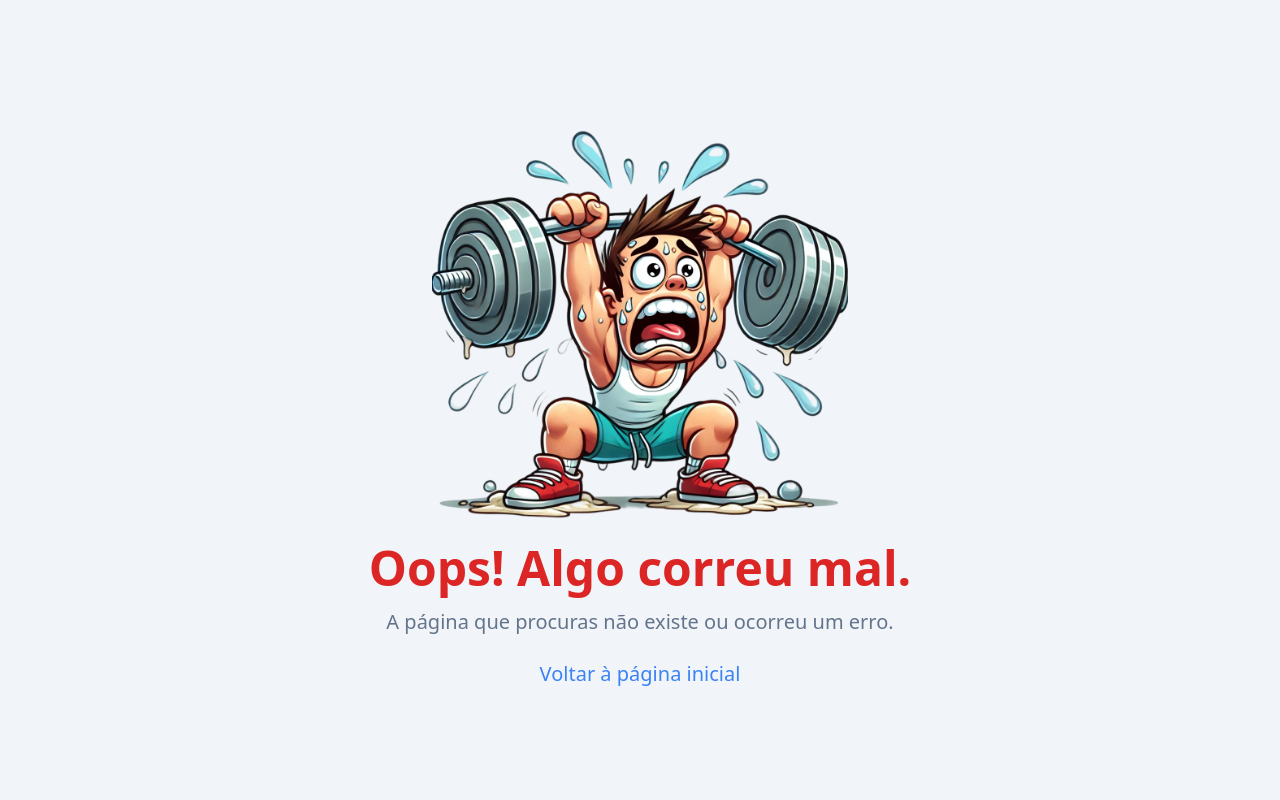
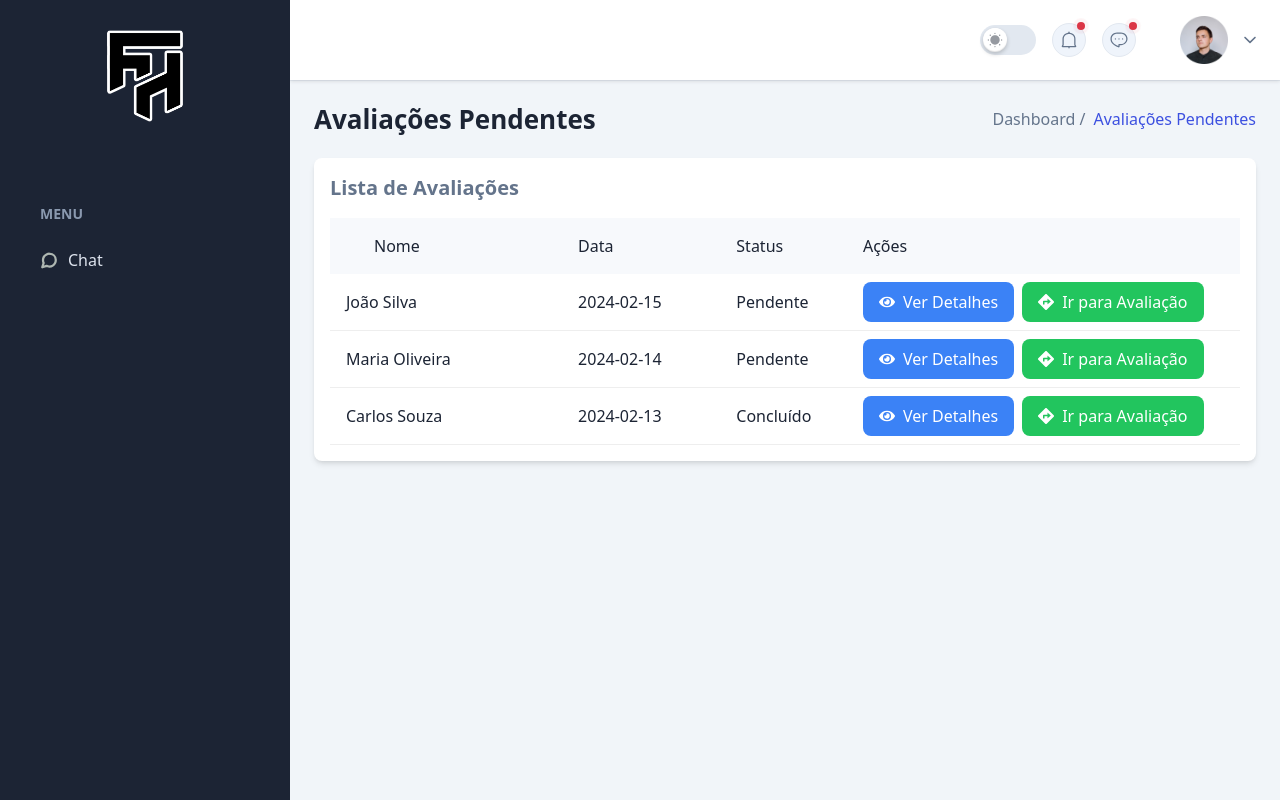
Before and after one commit to vmirfak/dev-fit-hub, a React (Vite) app: page /evaluations in a window 1280 px wide. Built offline with nearby package versions, Linux system fonts and the light colour scheme.

Commit message:
Pending Evaluations implementation;

```diff
--- a/src/App.tsx
+++ b/src/App.tsx
@@ -30,6 +30,7 @@ import ExercisePlanOverview from "./pages/Exercise/ExercisePlanOverview";
 import IndividualClientOverview from "./pages/Clients/IndividualClientOverview";
 import FoodPlanDetails from "./pages/Diet/FoodPlanDetails";
 import ExercisePlanDetails from "./pages/Exercise/ExercisePlanDetails";
+import ProEvaluations from "./pages/Evaluations/ProEvaluations";
 
 function App() {
   const [loading, setLoading] = useState<boolean>(false);
@@ -279,6 +280,15 @@ function App() {
             </>
           }
         />
+        <Route
+          path="/evaluations"
+          element={
+            <>
+              <PageTitle title="Avaliações Pendentes" />
+              <ProEvaluations />
+            </>
+          }
+        />
         <Route path="*" element={<ErrorPage />} />
       </Routes>
     </>
--- a/src/components/Sidebar/index.tsx
+++ b/src/components/Sidebar/index.tsx
@@ -227,31 +227,17 @@ const Sidebar = ({ sidebarOpen, setSidebarOpen }: SidebarProps) => {
                   </li>
                 </>
               )}
-              {/* <!-- Menu Item Evaluations --> */}
+              {/* <!-- Menu Item User Evaluations2 --> */}
               {user?.role === "admin" && (
                 <>
-                  <SidebarLinkGroup
-                    activeCondition={
-                      pathname === "/evaluationhistory" ||
-                      pathname === "/newevaluation"
-                    }
-                  >
-                    {(handleClick, open) => {
-                      return (
-                        <React.Fragment>
+                  <li>
+                    {" "}
                     <NavLink
-                            to="#"
-                            className={`group relative flex items-center gap-2.5 rounded-sm px-4 py-2 font-medium text-bodydark1 duration-300 ease-in-out hover:bg-graydark dark:hover:bg-meta-4 ${
-                              (pathname === "/evaluationhistory" ||
-                                pathname === "/newevaluation") &&
+                      to="/evaluations"
+                      className={`group relative flex items-center gap-2.5 rounded-sm py-2 px-4 font-medium text-bodydark1 duration-300 ease-in-out hover:bg-graydark dark:hover:bg-meta-4 ${
+                        pathname.includes("evaluations") &&
                         "bg-graydark dark:bg-meta-4"
                       }`}
-                            onClick={(e) => {
-                              e.preventDefault();
-                              sidebarExpanded
-                                ? handleClick()
-                                : setSidebarExpanded(true);
-                            }}
                     >
                       <svg
                               xmlns="http://www.w3.org/2000/svg"
@@ -268,60 +254,8 @@ const Sidebar = ({ sidebarOpen, setSidebarOpen }: SidebarProps) => {
                               <path d="M18.7 8l-5.1 5.2-2.8-2.7L7 14.3" />
                             </svg>
                       Avaliações
-                            <svg
-                              className={`absolute right-4 top-1/2 -translate-y-1/2 fill-current ${
-                                open && "rotate-180"
-                              }`}
-                              width="20"
-                              height="20"
-                              viewBox="0 0 20 20"
-                              fill="none"
-                              xmlns="http://www.w3.org/2000/svg"
-                            >
-                              <path
-                                fillRule="evenodd"
-                                clipRule="evenodd"
-                                d="M4.41107 6.9107C4.73651 6.58527 5.26414 6.58527 5.58958 6.9107L10.0003 11.3214L14.4111 6.91071C14.7365 6.58527 15.2641 6.58527 15.5896 6.91071C15.915 7.23614 15.915 7.76378 15.5896 8.08922L10.5896 13.0892C10.2641 13.4147 9.73651 13.4147 9.41107 13.0892L4.41107 8.08922C4.08563 7.76378 4.08563 7.23614 4.41107 6.9107Z"
-                                fill=""
-                              />
-                            </svg>
-                          </NavLink>
-                          {/* <!-- Dropdown Menu Start --> */}
-                          <div
-                            className={`translate transform overflow-hidden ${
-                              !open && "hidden"
-                            }`}
-                          >
-                            <ul className="mt-4 mb-5.5 flex flex-col gap-2.5 pl-6">
-                              <li>
-                                <NavLink
-                                  to="/evaluationhistory"
-                                  className={({ isActive }) =>
-                                    "group relative flex items-center gap-2.5 rounded-md px-4 font-medium text-bodydark2 duration-300 ease-in-out hover:text-white " +
-                                    (isActive && "!text-white")
-                                  }
-                                >
-                                  Histórico
                     </NavLink>
                   </li>
-                              <li>
-                                <NavLink
-                                  to="/newevaluation"
-                                  className={({ isActive }) =>
-                                    "group relative flex items-center gap-2.5 rounded-md px-4 font-medium text-bodydark2 duration-300 ease-in-out hover:text-white " +
-                                    (isActive && "!text-white")
-                                  }
-                                >
-                                  Criar Nova
-                                </NavLink>
-                              </li>
-                            </ul>
-                          </div>
-                          {/* <!-- Dropdown Menu End --> */}
-                        </React.Fragment>
-                      );
-                    }}
-                  </SidebarLinkGroup>
                 </>
               )}
               {/* <!-- Menu Item Plans --> */}
--- a/src/pages/Evaluations/EvaluationHistory.tsx
+++ b/src/pages/Evaluations/EvaluationHistory.tsx
@@ -13,6 +13,7 @@ import {
 } from "recharts";
 import { FaPlus, FaMinus, FaChartBar } from "react-icons/fa";
 import { FaClockRotateLeft, FaCodeCompare } from "react-icons/fa6";
+import { Link } from "react-router-dom";
 
 type Evaluation = {
   date: string;
@@ -213,11 +214,9 @@ const EvaluationHistory: React.FC = () => {
       bodyFatPercentage: 19.5,
       bmi: 26.1,
       bmiCategory: "Excesso de peso",
-      notes:
-        "Ótimos resultados! Manter o equilíbrio entre treino e descanso.",
-    }
+      notes: "Ótimos resultados! Manter o equilíbrio entre treino e descanso.",
+    },
   ];
-
 
   const [selectedEvaluations, setSelectedEvaluations] = useState<number[]>([]);
   const toggleRow = (index: number) => {
@@ -455,11 +454,20 @@ const EvaluationHistory: React.FC = () => {
     <DefaultLayout isModalOpen={false}>
       <Breadcrumb pageName="Histórico de Avaliações" />
       <div className="mb-6 bg-white dark:bg-boxdark p-6 rounded-xl shadow-lg">
-        <h2 className="text-xl font-bold text-gray-800 dark:text-gray-200 mb-4">
-          <div className="flex items-center">
-            <FaChartBar className="mr-2" /> Evolução do Peso
-          </div>
-        </h2>
+        <div className="flex justify-between items-center mb-4">
+          <h2 className="text-xl font-bold text-gray-800 dark:text-gray-200">
+            <div className="flex items-center">
+              <FaChartBar className="mr-2" /> Evolução do Peso
+            </div>
+          </h2>
+          <Link
+          to = "/newevaluation">
+          <button className="bg-green-500 hover:bg-green-600 text-white px-4 py-2 rounded-lg flex items-center gap-2">
+            <FaPlus></FaPlus>Nova avaliação
+          </button>
+          </Link>
+
+        </div>
         <ResponsiveContainer width="100%" height={250}>
           <LineChart
             data={weightEvolutionData}
@@ -545,6 +553,7 @@ const EvaluationHistory: React.FC = () => {
                         <button
                           className="flex items-center text-sm text-primary hover:text-primary-focus px-4 py-2 border rounded-md transition duration-200"
                           onClick={() => toggleRow(index)}
+                          title="Mostrar detalhes da Avaliação"
                         >
                           {expandedRows.includes(index) ? (
                             <>
@@ -563,6 +572,7 @@ const EvaluationHistory: React.FC = () => {
                               ? "bg-primary border text-white"
                               : "bg-gray-200"
                           }`}
+                          title="Comparar Avaliação"
                           onClick={() => handleSelectEvaluation(index)}
                         >
                           <FaCodeCompare />
--- a/src/pages/Evaluations/NewEvaluation.tsx
+++ b/src/pages/Evaluations/NewEvaluation.tsx
@@ -101,7 +101,7 @@ const NewEvaluation: React.FC = () => {
 
   return (
     <DefaultLayout isModalOpen={isOpen}>
-      <Breadcrumb pageName="New Physical Evaluation" />
+      <Breadcrumb pageName="Nova Avaliação Física" />
       <div className="w-full grid grid-cols-1 gap-9 sm:grid-cols-1">
         <div className="flex flex-col gap-9">
           <div className="rounded-xl border border-stroke bg-white shadow-default dark:border-strokedark dark:bg-boxdark">
--- /dev/null
+++ b/src/pages/Evaluations/ProEvaluations.tsx
@@ -0,0 +1,130 @@
+import { useState } from "react";
+import Breadcrumb from "../../components/Breadcrumbs/Breadcrumb";
+import DefaultLayout from "../../layout/DefaultLoayout";
+import {
+  Dialog,
+  DialogActions,
+  DialogContent,
+  DialogTitle,
+} from "@mui/material";
+import { FaEye, FaDirections } from "react-icons/fa";
+import { IoIosCloseCircle } from "react-icons/io";
+
+interface Evaluation {
+  id: number;
+  name: string;
+  date: string;
+  status: string;
+}
+
+const ProEvaluations = () => {
+  const [isOpen, setIsOpen] = useState(false);
+  const [selectedEvaluation, setSelectedEvaluation] =
+    useState<Evaluation | null>(null);
+
+  const evaluations: Evaluation[] = [
+    { id: 1, name: "João Silva", date: "2024-02-15", status: "Pendente" },
+    { id: 2, name: "Maria Oliveira", date: "2024-02-14", status: "Pendente" },
+    { id: 3, name: "Carlos Souza", date: "2024-02-13", status: "Concluído" },
+  ];
+
+  const openModal = (evaluation: Evaluation) => {
+    setSelectedEvaluation(evaluation);
+    setIsOpen(true);
+  };
+
+  return (
+    <DefaultLayout isModalOpen={isOpen}>
+      <Breadcrumb pageName="Avaliações Pendentes" />
+      <div className="p-4 bg-white shadow-md rounded-lg dark:bg-boxdark">
+        <h2 className="text-xl font-bold mb-4">Lista de Avaliações</h2>
+        <div className="max-w-full overflow-x-auto">
+          <table className="w-full table-auto">
+            <thead>
+              <tr className="bg-gray-2 text-left dark:bg-meta-4">
+                <th className="min-w-[220px] py-4 px-4 font-medium text-black dark:text-white xl:pl-11">
+                  Nome
+                </th>
+                <th className="min-w-[150px] py-4 px-4 font-medium text-black dark:text-white">
+                  Data
+                </th>
+                <th className="min-w-[120px] py-4 px-4 font-medium text-black dark:text-white">
+                  Status
+                </th>
+                <th className="min-w-[120px] py-4 px-4 font-medium text-black dark:text-white">
+                  Ações
+                </th>
+              </tr>
+            </thead>
+            <tbody>
+              {evaluations.map((evaluation) => (
+                <tr
+                  key={evaluation.id}
+                  className="border-b border-[#eee] hover:bg-gray-50 transition dark:border-strokedark"
+                >
+                  <td className="py-2 px-4 border-b border-[#eee] dark:border-strokedark">
+                    <h5 className="font-medium text-black py-1 dark:text-white">
+                      {evaluation.name}
+                    </h5>
+                  </td>
+                  <td className="py-2 px-4 border-b border-[#eee] dark:border-strokedark">
+                    <p className="text-black dark:text-white">
+                      {evaluation.date}
+                    </p>
+                  </td>
+                  <td className="py-2 px-4 border-b border-[#eee] dark:border-strokedark">
+                    <p className="text-black dark:text-white">
+                      {evaluation.status}
+                    </p>
+                  </td>
+                  <td className="py-2 px-4">
+                    <div className="flex justify-baseline space-x-2 min-w-[50px]">
+                      <button
+                        onClick={() => openModal(evaluation)}
+                        className="bg-blue-500 hover:bg-blue-600 text-white px-4 py-2 rounded-lg flex items-center gap-2"
+                      >
+                        <FaEye />
+                        Ver Detalhes
+                      </button>
+                      <button className="bg-green-500 hover:bg-green-600 text-white px-4 py-2 flex items-center gap-2 rounded-lg">
+                        <FaDirections></FaDirections>Ir para Avaliação
+                      </button>
+                    </div>
+                  </td>
+                </tr>
+              ))}
+            </tbody>
+          </table>
+        </div>
+
+        {selectedEvaluation && (
+          <Dialog open={isOpen} onClose={() => setIsOpen(false)}>
+            <DialogTitle>Detalhes da Avaliação</DialogTitle>
+            <DialogContent>
+              <p>
+                <strong>Nome:</strong> {selectedEvaluation.name}
+              </p>
+              <p>
+                <strong>Data:</strong> {selectedEvaluation.date}
+              </p>
+              <p>
+                <strong>Status:</strong> {selectedEvaluation.status}
+              </p>
+            </DialogContent>
+            <DialogActions>
+              <button
+                className="bg-red-500 hover:bg-red-600 text-white px-4 py-2 rounded-lg flex items-center gap-2"
+                onClick={() => setIsOpen(false)}
+              >
+                <IoIosCloseCircle />
+                Fechar
+              </button>
+            </DialogActions>
+          </Dialog>
+        )}
+      </div>
+    </DefaultLayout>
+  );
+};
+
+export default ProEvaluations;
```
Also changed, not shown: src/pages/Authentication/RecoverPassword.tsx (+7 -4 lines), 1 other file (tests, documents, lock files or other folders). Lines whose indentation alone changed are shown as unchanged.
